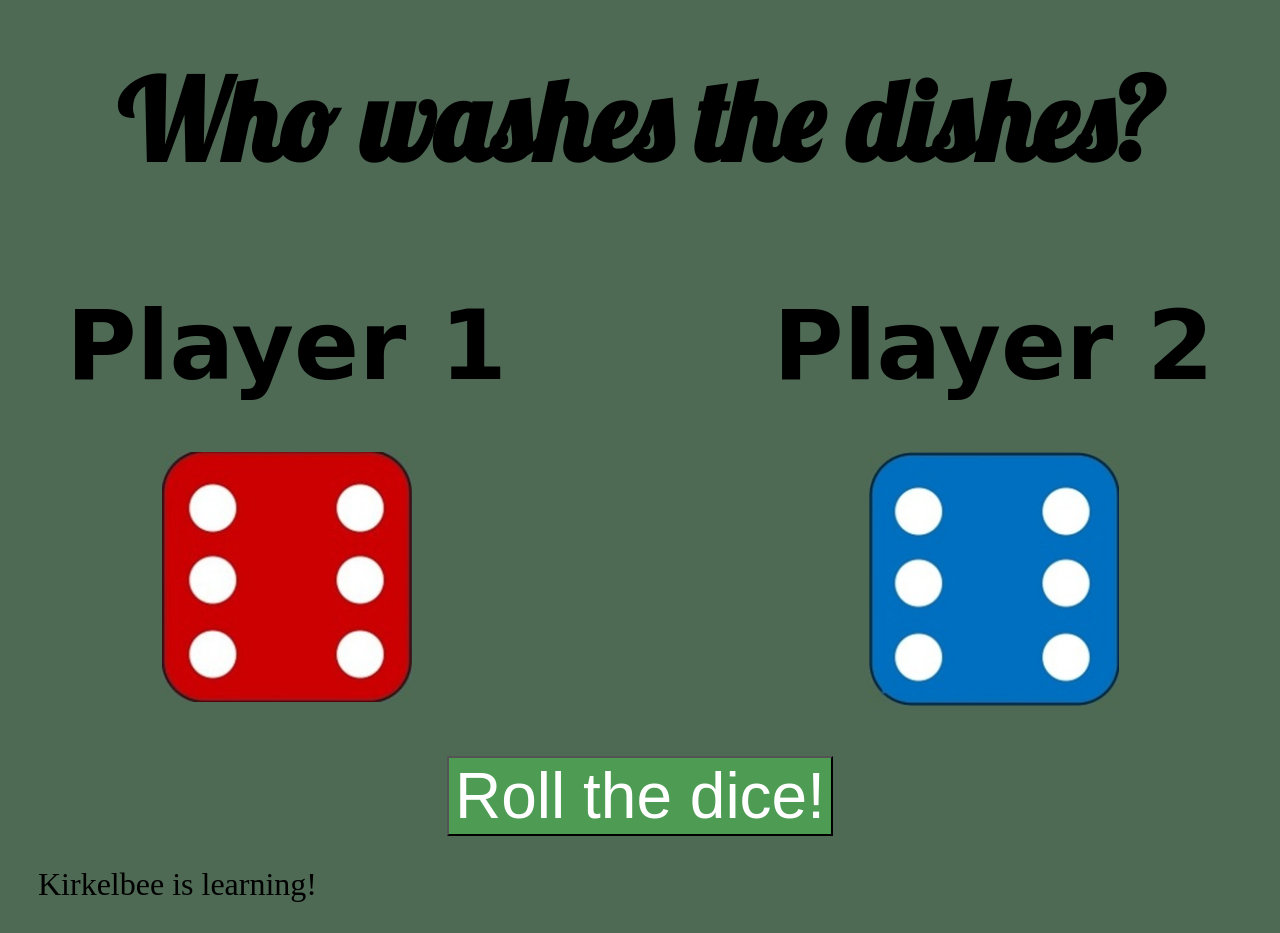
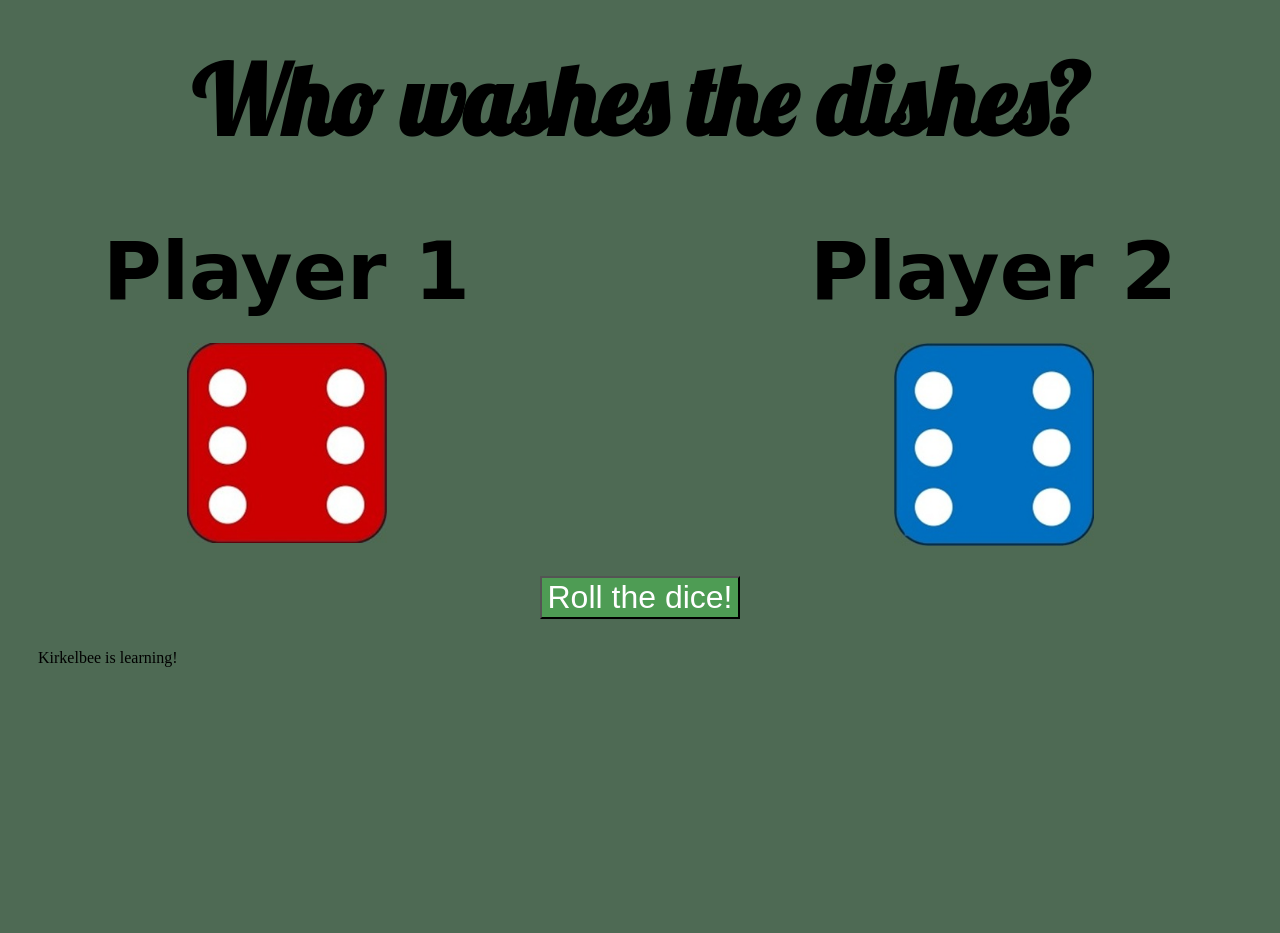
Before and after one commit to Kirkelbee/Dice-game, a plain HTML site: page index.html in a window 1280 px wide. After the commit the page ends 800 px from the top, so only its background shows below. Drawn offline with Linux system fonts and the light colour scheme.

Commit message:
Update styles.css
Cleaned up some untidy CSS settings for laptops.

```diff
--- a/styles.css
+++ b/styles.css
@@ -10,8 +10,8 @@ body {
 h1 {
     text-align: center;
     width: 100%;
-    font-size: 7rem;
-    margin: 50px 0px;
+    font-size: 6rem;
+    margin: 40px 0px;
     font-family:lobster, cursive;
 }
 
@@ -33,33 +33,31 @@ h1 {
 
 h3 {
     font-family:indie-flower, cursive;
-    font-size: 6rem;
-    margin: 50px 0px;
+    font-size: 5rem;
+    margin: 25px 0px;
 
 }
 
 .dice {
-    width: 250px;
+    width: 200px;
     justify-content: center;
-    margin-bottom: 50px;
+    margin-bottom: 30px;
 }
 
 .roll-dice {
     display: flex;
-    font-size: 5rem;
     justify-content: center;
 }
-
 
 button {
     color: white;
     background-color: rgb(78, 156, 84);
-    font-size: 4rem;
+    font-size: 2rem;
 }
 
 footer {
     margin: 30px;
-    font-size: 2rem;
+    font-size: 1rem;
 }
 
 
```
